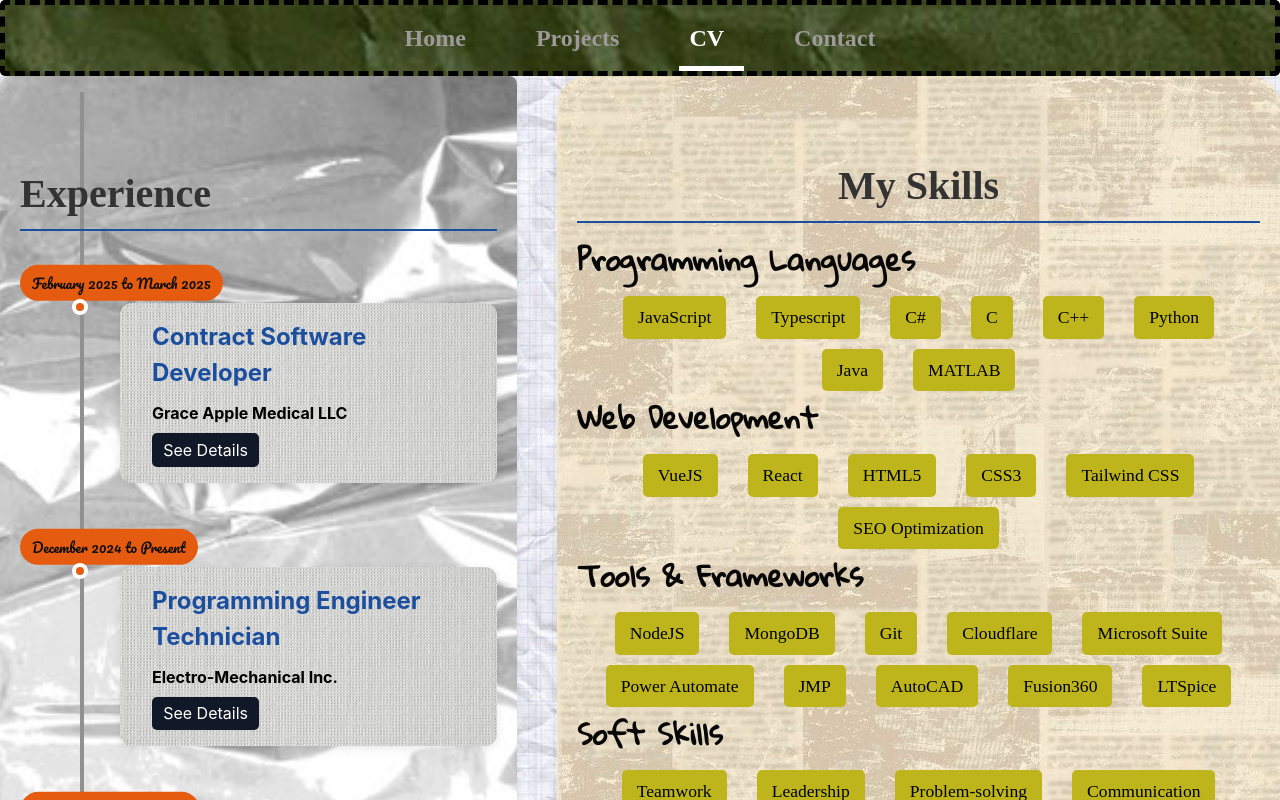
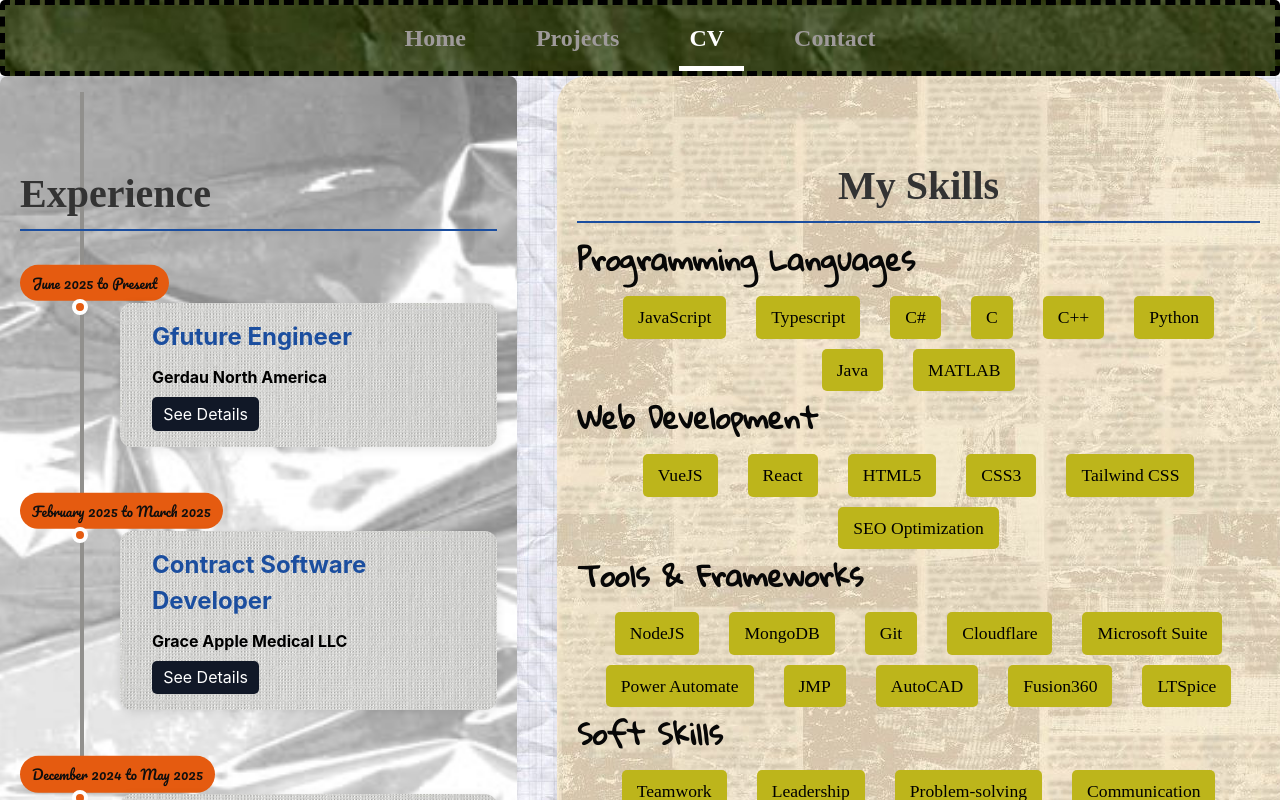
Before and after one commit to crouchbindcommit/portfolio, a React (Create React App) app: page /cv in a window 1280 px wide. Shown: the top 800 px of the page. Built offline with nearby package versions, Linux system fonts and the light colour scheme; a web font is replaced by a local one.

Commit message:
Update experience.js
Signed-off-by: Mak M <mmckin22@vols.utk.edu>

```diff
--- a/src/data/experience.js
+++ b/src/data/experience.js
@@ -2,6 +2,14 @@
 import cadSelection from '../assets/experience/CAD/cad-selection.pdf';
 
 const experienceData = [
+    {
+        title: "Gfuture Engineer",
+        company: "Gerdau North America",
+        startDate: "June 2025",
+        endDate: "Present",
+        description: `Description loading...`,
+    },
+
     {
         title: "Contract Software Developer",
         company: "Grace Apple Medical LLC",
@@ -49,7 +57,7 @@
         title: "Programming Engineer Technician",
         company: "Electro-Mechanical Inc.",
         startDate: "December 2024",
-        endDate: "Present",
+        endDate: "May 2025",
         description: `
         <div class="project-description">
   <h2>Project Overview</h2>
@@ -93,7 +101,7 @@
         title: "Peer Learning Assistant (Tutor)",
         company: "Vol Study Center @ The University of Tennessee Knoxville",
         startDate: "November 2022",
-        endDate: "Present",
+        endDate: "May 2025",
         description: `
         <div class="project-description">
   <h2>Project Overview</h2>
```
